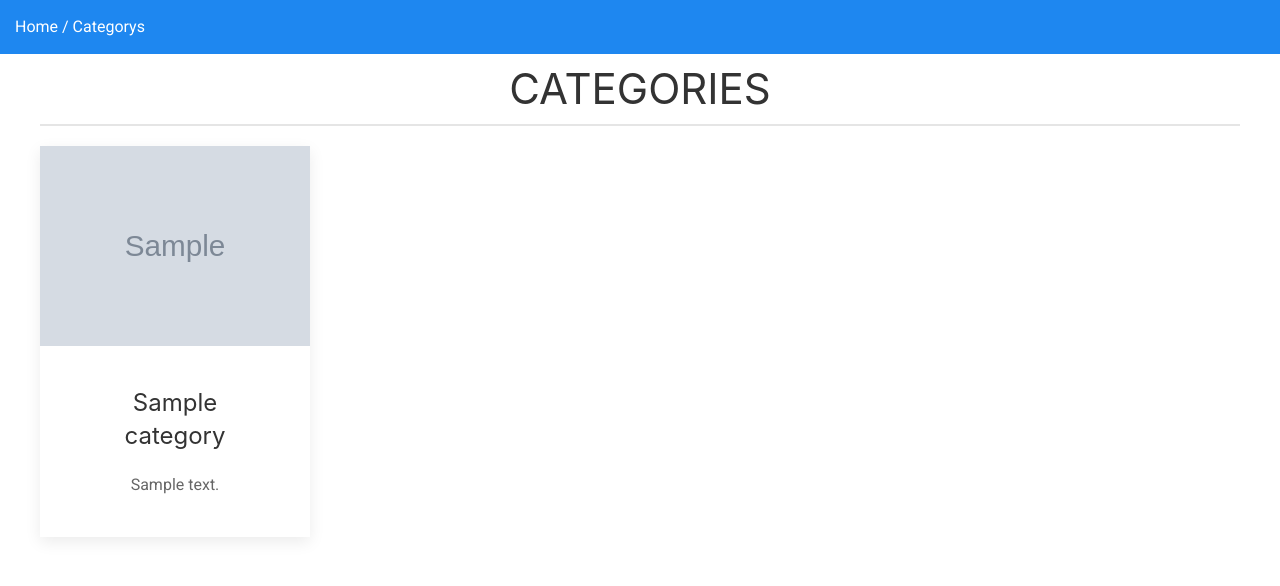
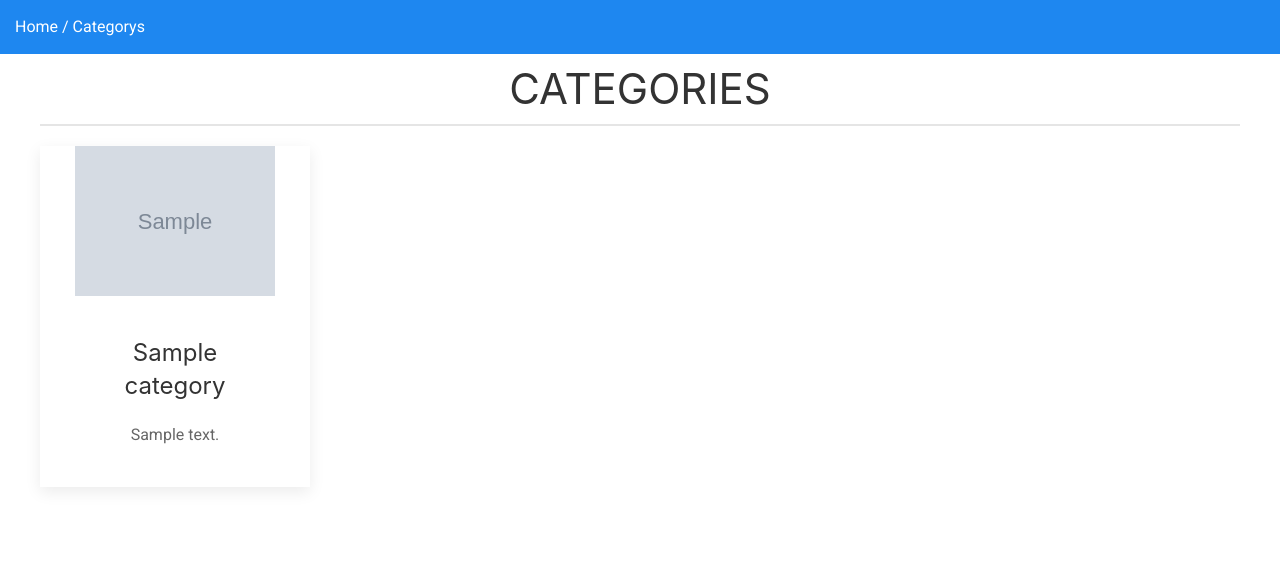
Before and after one commit to FacundoJauregui/Project-Ecommerce, a Django app: template templates/store/collections.html in a window 1280 px wide. Shown: the part 80-666 px from the top of the page. Run offline with Django 4.2, Linux system fonts and the light colour scheme; the template is opened without the code that fills it: values that come from a table or form of the project are taken from there, others are empty; tables that the repository leaves empty hold one stand-in row (values such as "Sample post"); grey boxes marked "Sample" are stand-in pictures; data that the repository does not hold is empty; some libraries are stand-ins or nearby versions.

```diff
--- a/templates/store/collections.html
+++ b/templates/store/collections.html
@@ -16,8 +16,8 @@
         <a href="{% url 'CategorysView' item.slug %}">
             <div>
                 <div class="uk-card uk-card-default uk-animation-fade uk-card-hover">
-                    <div class="uk-card-media-top">
-                        <img src="{{ item.image.url }}" alt="Category Image" style="width:270px; height:200px">
+                    <div class="uk-card-media-top uk-text-center">
+                        <img src="{{ item.image.url }}" alt="Category Image" style="widht:400px;height:150px">
                     </div>
                     <div class="uk-card-body">
                         <h3 class="uk-card-title">{{ item.name }}</h3>
--- a/templates/store/index.html
+++ b/templates/store/index.html
@@ -20,7 +20,7 @@
                                     <div class="uk-card-badge uk-label">Trending</div>
                                 {% endif %}
                                 <div class="uk-card-media-top">
-                                    <img src="{{item.product_image.url}}" style="widht:400px;height:200px" alt="">
+                                    <img src="{{item.product_image.url}}" style="widht:400px;height:150px" alt="">
                                 </div>
                                 <div class="uk-card-body uk-text-center">
                                     <p class="uk-text-default">{{item.name}}</p>
--- a/templates/store/products/index.html
+++ b/templates/store/products/index.html
@@ -17,8 +17,8 @@
         <a href="{% url 'ProductView' item.category.slug item.slug %}">
         <div>
             <div class="uk-card uk-card-default uk-card-hover">
-                <div class="uk-card-media-top">
-                    <img src="{{item.product_image.url}}" alt="Product Image">
+                <div class="uk-card-media-top uk-text-center">
+                    <img src="{{item.product_image.url}}" style="widht:400px;height:150px" alt="">
                 </div>
                 <div class="uk-card-body uk-text-center">
                     <h3 class="uk-card-title">{{item.name}}</h3>
```
Also changed, not shown: ecommerce/media/71f5Eu5lJSL._AC_SX522_.jpg (added).
